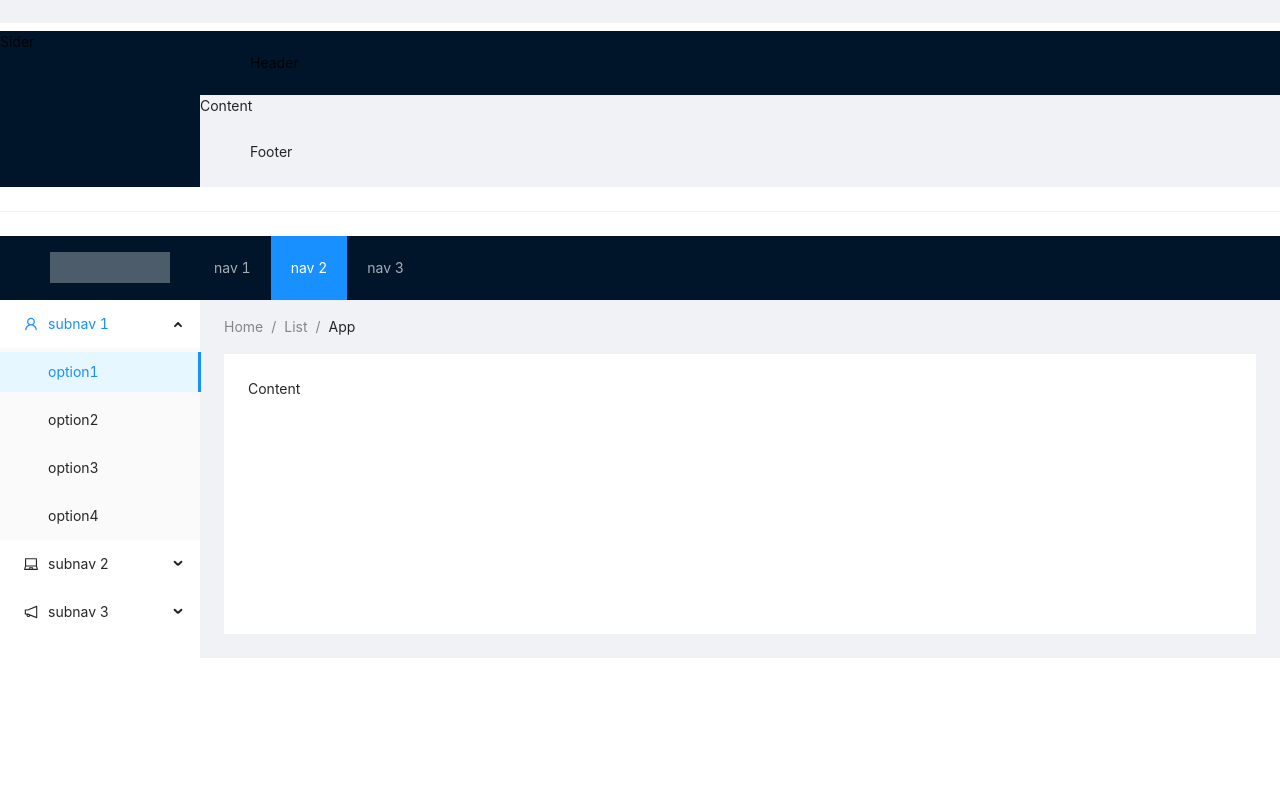
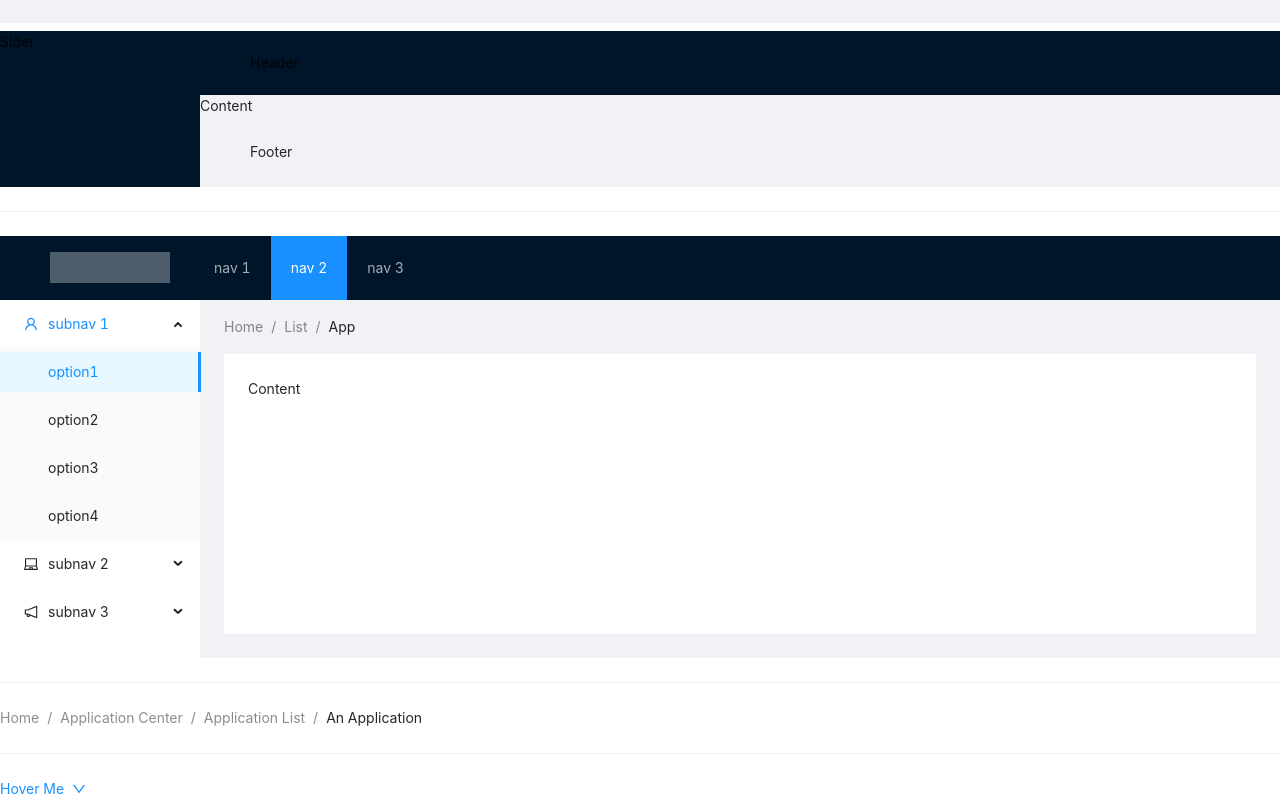
Before and after one commit to Ahmed-AbdElMoneam/ant-design-tutorial, a React (Create React App) app: page / in a window 1280 px wide. Shown: the part 3089-3889 px from the top of the page. Before the commit the page ends 3747 px from the top, so only its background shows below. Built offline with nearby package versions, Linux system fonts and the light colour scheme.

Commit message:
DropDown Added

```diff
--- a/src/App.js
+++ b/src/App.js
@@ -4,6 +4,8 @@ import Divide from "./Divide";
 import Spacing from "./Spacing";
 import GridSystem from "./GridSystem";
 import LayoutSystem from "./LayoutSystem";
+import BreadCrumb from "./BreadCrumb";
+import DropDownList from "./DropDownList";
 import { Divider } from "antd";
 
 function App() {
@@ -18,6 +20,10 @@ function App() {
       <GridSystem />
       <Divider />
       <LayoutSystem />
+      <Divider />
+      <BreadCrumb />
+      <Divider />
+      <DropDownList />
     </div>
   );
 }
--- /dev/null
+++ b/src/BreadCrumb.js
@@ -0,0 +1,17 @@
+import { Breadcrumb } from "antd";
+const BreadCrumb = () => {
+  return (
+    <Breadcrumb>
+      <Breadcrumb.Item>Home</Breadcrumb.Item>
+      <Breadcrumb.Item>
+        <a href="https://www.google.com/">Application Center</a>
+      </Breadcrumb.Item>
+      <Breadcrumb.Item>
+        <a href="https://www.google.com/">Application List</a>
+      </Breadcrumb.Item>
+      <Breadcrumb.Item>An Application</Breadcrumb.Item>
+    </Breadcrumb>
+  );
+};
+
+export default BreadCrumb;
--- /dev/null
+++ b/src/DropDownList.js
@@ -0,0 +1,48 @@
+import { Dropdown, Menu, Space } from "antd";
+import { DownOutlined, SmileOutlined } from "@ant-design/icons";
+
+const menu = (
+  <Menu
+    items={[
+      { key: 1, label: "First option", danger: "true" },
+      { type: "divider" },
+      {
+        key: 2,
+        label: (
+          <a
+            href="https://www.google.com/"
+            target="_blank"
+            rel="noopener noreferrer"
+          >
+            Second option
+          </a>
+        ),
+        disabled: "true",
+        icon: <SmileOutlined />,
+      },
+    ]}
+  />
+);
+
+const DropDownList = () => {
+  return (
+    <>
+      <Dropdown
+        overlay={menu}
+        placement="bottom"
+        trigger={["click", "hover", "contextMenu"]}
+        arrow
+      >
+        {/*placement="top | topLeft | topRight | bottom | bottomRight | bottomLeft"*/}
+        <a onClick={(e) => e.preventDefault()} href="_">
+          <Space>
+            Hover Me
+            <DownOutlined />
+          </Space>
+        </a>
+      </Dropdown>
+    </>
+  );
+};
+
+export default DropDownList;
```
